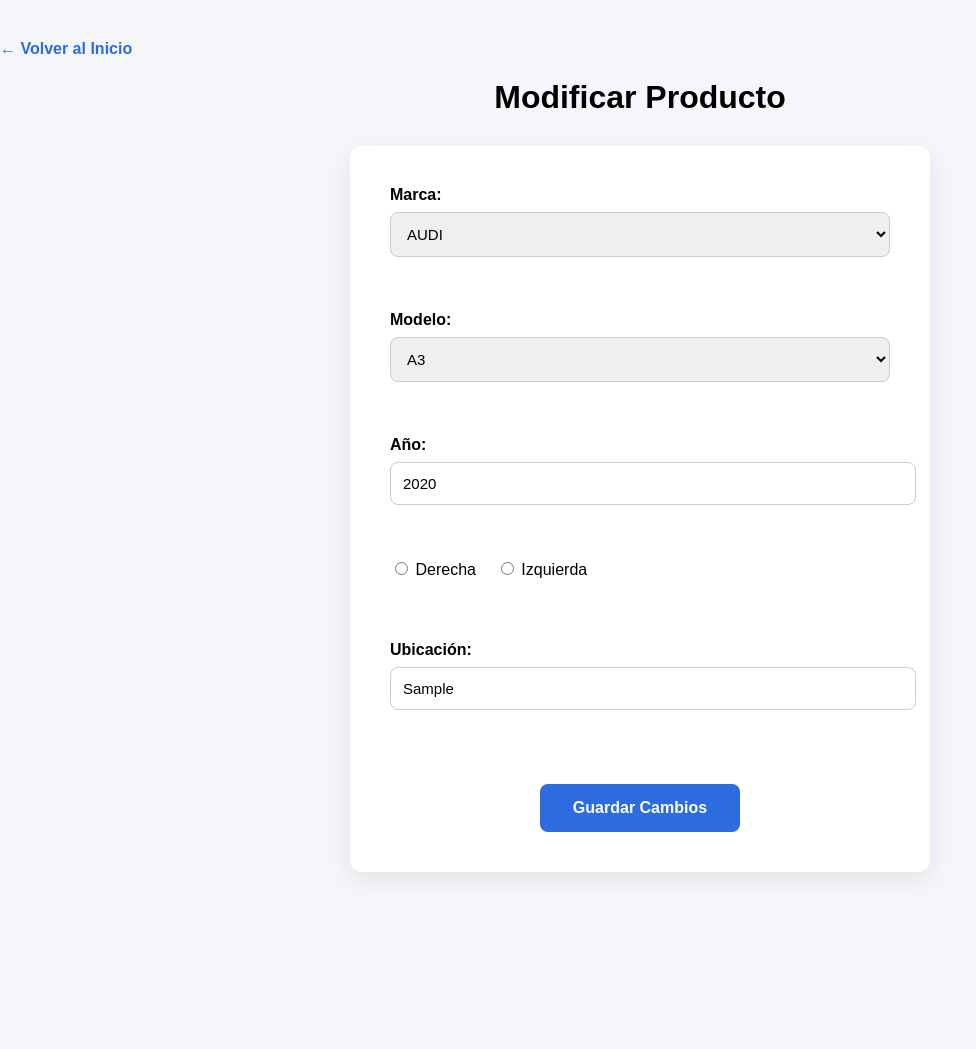
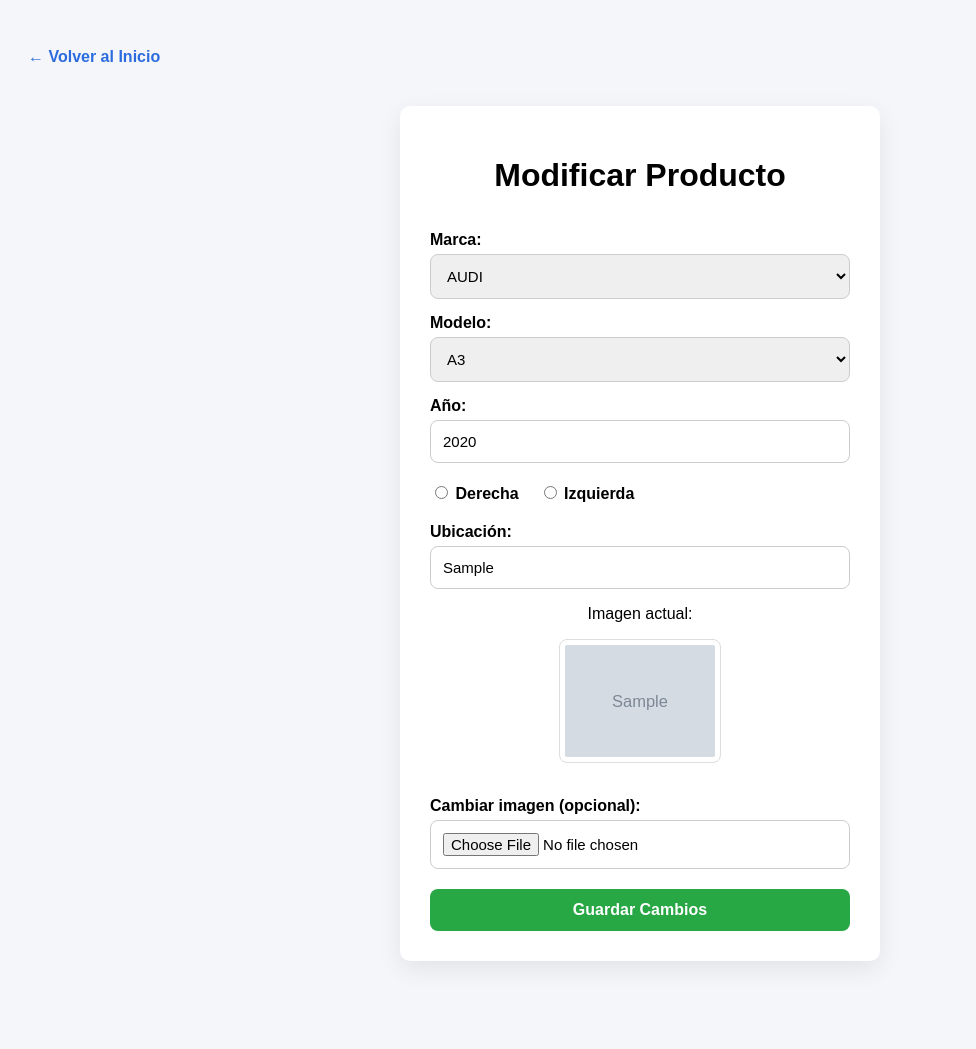
Before and after one commit to bayonabyte/Automotive-Headlight-Inventory-Management-System, a Flask app: page /editar/1 in a window 1280 px wide. Shown: the whole page, without its empty margins (0-976 px from the left). Before the commit the page ends 875 px from the top, so only its background shows below. Run offline with Flask 3, Linux system fonts and the light colour scheme; the visitor is signed in with stand-in values (Sample User, id 1); tables that the repository leaves empty hold one stand-in row (values such as "Sample post"); grey boxes marked "Sample" are stand-in pictures.

Commit message:
CSS improvements

```diff
--- a/app.py
+++ b/app.py
@@ -384,7 +384,6 @@ def registrar():
         modelos=modelos,
     )
 
-@app.route('/buscar', methods=['GET', 'POST'])
 @app.route('/buscar', methods=['GET'])
 def buscar():
     if "usuario" not in session:
@@ -429,7 +428,7 @@ def buscar():
     cursor.execute(query, params)
     productos = cursor.fetchall()
 
-    total_paginas = math.ceil(total_productos / productos_por_pagina)
+    total_paginas = max(1, math.ceil(total_productos / productos_por_pagina))
 
     conexion.close()
 
@@ -495,11 +494,11 @@ def editar(id):
 
     if request.method == "POST":
 
-        marca = request.form["marca"]
-        modelo = request.form["modelo"]
+        marca = request.form["marca"].strip().upper()
+        modelo = request.form["modelo"].strip().upper()
         anio = request.form["anio"]
         lado = request.form["lado"]
-        ubicacion = request.form["ubicacion"]
+        ubicacion = request.form["ubicacion"].strip().upper()
 
         nuevo_codigo = generar_codigo(marca, modelo, anio, lado)
 
@@ -517,7 +516,24 @@ def editar(id):
             conexion.close()
             return "Ya existe un producto con ese código."
 
-        if codigo_viejo != nuevo_codigo and imagen_vieja:
+        imagen = request.files.get("imagen")
+
+        if imagen and imagen.filename != "":
+
+            extension = os.path.splitext(imagen.filename)[1]
+            nombre_imagen = nuevo_codigo + extension
+
+            ruta = os.path.join("static/uploads", nombre_imagen)
+
+            if imagen_vieja:
+                ruta_vieja = os.path.join("static/uploads", imagen_vieja)
+                if os.path.exists(ruta_vieja):
+                    os.remove(ruta_vieja)
+
+            imagen.save(ruta)
+            imagen_vieja = nombre_imagen
+
+        elif codigo_viejo != nuevo_codigo and imagen_vieja:
 
             extension = os.path.splitext(imagen_vieja)[1]
 
@@ -531,10 +547,10 @@ def editar(id):
             imagen_vieja = nueva_imagen
 
         cursor.execute("""
-            UPDATE PRODUCTO
-            SET MARCA=?, MODELO=?, YEAR=?, LADO=?, UBICACION=?, CODIGO=?, IMAGEN=?
-            WHERE ID=?
-        """, (marca, modelo, anio, lado, ubicacion, nuevo_codigo, imagen_vieja, id))
+                    UPDATE PRODUCTO
+                    SET MARCA=?, MODELO=?, YEAR=?, LADO=?, UBICACION=?, CODIGO=?, IMAGEN=?
+                    WHERE ID=?
+                """, (marca, modelo, anio, lado, ubicacion, nuevo_codigo, imagen_vieja, id))
 
         conexion.commit()
         conexion.close()
@@ -595,6 +611,8 @@ def eliminar():
 
 @app.route("/eliminar_producto/<int:id>", methods=["POST"])
 def eliminar_producto(id):
+    if "usuario" not in session:
+        return redirect(url_for('login'))
     conexion = get_db()
     cursor = conexion.cursor()
 
--- a/static/style_buscar.css
+++ b/static/style_buscar.css
@@ -61,7 +61,7 @@ h1{
 .form_buscar button{
     padding:10px 20px;
     border:none;
-    background:#2d6cdf;
+    background:#3498db;
     color:white;
     border-radius:6px;
     cursor:pointer;
@@ -90,7 +90,7 @@ h1{
 }
 
 .filtros button{
-    background:#2d6cdf;
+    background:#3498db;
     color:white;
     border:none;
     cursor:pointer;
@@ -212,7 +212,6 @@ h1{
     /* filtros */
     .filtros{
         flex-direction:column;
-        align-items:stretch;
     }
 
     .filtros select,
--- a/static/style_editar.css
+++ b/static/style_editar.css
@@ -1,92 +1,66 @@
 body {
     font-family: Arial, sans-serif;
     background-color: #f4f6f9;
-    margin: 0;
-    padding: 40px 0;
-}
-
-/* Formulario */
-form {
-    background: white;
-    width: 500px;
-    margin: auto;
-    padding: 40px;
-    border-radius: 12px;
-    box-shadow: 0 8px 25px rgba(0,0,0,0.08);
+    padding: 40px 20px;
 }
 
 h1 {
-    text-align: center;
-    margin-bottom: 30px;
+ text-align: center;
 }
 
-/* Espaciado vertical ordenado */
-form > * {
-    display: block;
-    width: 100%;
-    margin-bottom: 18px;
+.registrar-container {
+    max-width: 420px;
+    margin: 40px auto;
+    padding: 30px;
+    background: white;
+    border-radius: 10px;
+    box-shadow: 0 8px 25px rgba(0, 0, 0, 0.08);
 }
 
-/* Labels */
-label {
-    margin-bottom: 8px;
-    font-weight: bold;
+form {
+    display: flex;
+    flex-direction: column;
 }
 
-/* Inputs y selects */
-input[type="text"],
-input[type="number"],
+label {
+    margin-top: 15px;
+    margin-bottom: 5px;
+    font-weight: 600;
+}
+
+input,
 select {
+    width: 100%;
     padding: 12px;
     border-radius: 8px;
     border: 1px solid #ccc;
     font-size: 15px;
-    outline: none;
-    transition: 0.2s;
+    box-sizing: border-box;
 }
 
-/* Focus azul igual que registrar */
-input:focus,
-select:focus {
-    border-color: #2d6cdf;
-    box-shadow: 0 0 0 3px rgba(45,108,223,0.1);
+button {
+    margin-top: 20px;
+    padding: 12px;
+    border-radius: 8px;
+    border: none;
+    background-color: #28a745;
+    color: white;
+    font-size: 16px;
+    cursor: pointer;
+    font-weight: bold;
 }
-
-/* Radios alineados */
 .radio-group {
     display: flex;
     gap: 20px;
-    align-items: center;
+    margin-top: 5px;
 }
 
-.radio-group label {
-    font-weight: normal;
+input[type="radio"] {
+    width: auto;
 }
 
-/* Botón */
-button {
-    display: block;
-    width: 200px;
-    margin: 20px auto 0;
-    padding: 15px;
-    border: none;
-    border-radius: 8px;
-    background-color: #2d6cdf;
-    color: white;
-    font-size: 16px;
-    font-weight: bold;
-    cursor: pointer;
-    transition: 0.2s;
-}
-
-button:hover {
-    background-color: #1f4fbf;
-    transform: translateY(-2px);
-}
-
-/* Mensajes */
 .success {
-    width: 500px;
+    max-width: 420px;
     margin: 0 auto 20px auto;
     background: #d4edda;
     color: #155724;
@@ -96,7 +70,7 @@ button:hover {
 }
 
 .error {
-    width: 500px;
+    max-width: 420px;
     margin: 0 auto 20px auto;
     background: #f8d7da;
     color: #721c24;
@@ -110,3 +84,14 @@ button:hover {
     font-weight: bold;
     color: #2d6cdf;
 }
+
+.imagen-actual {
+    text-align: center;
+    margin-bottom: 15px;
+}
+
+.imagen-actual img {
+    border-radius: 8px;
+    border: 1px solid #ddd;
+    padding: 5px;
+}
--- a/static/style_eliminar.css
+++ b/static/style_eliminar.css
@@ -27,6 +27,7 @@ button {
     border-radius: 6px;
     border: none;
     cursor: pointer;
+    margin-top: 10px;
 }
 
 button[type="submit"] {
--- a/static/style_modificar.css
+++ b/static/style_modificar.css
@@ -41,7 +41,7 @@ button {
     border-radius: 6px;
     cursor: pointer;
     font-size: 14px;
-    margin-left: 5px;
+    margin-top: 10px;
 }
 
 button:hover {
@@ -100,4 +100,5 @@ tr:hover {
     text-decoration: none;
     font-weight: bold;
     color: #2d6cdf;
+    padding: 6px;
 }
--- a/static/style_registrar.css
+++ b/static/style_registrar.css
@@ -43,7 +43,7 @@ button {
     padding: 12px;
     border-radius: 8px;
     border: none;
-    background-color: #007bff;
+    background-color: #3498db;
     color: white;
     font-size: 16px;
     cursor: pointer;
--- a/templates/buscar.html
+++ b/templates/buscar.html
@@ -5,6 +5,7 @@
     <meta name="viewport" content="width=device-width, initial-scale=1.0">
     <title>Buscar producto</title>
     <link rel="stylesheet" href="../static/style_buscar.css" />
+    <link rel="icon" href="../static/logo_web.png" type="image/png">
 </head>
 <body>
     <div class="back">
@@ -24,7 +25,7 @@
             <button type="submit">Buscar</button>
             <div class="filtros">
                 <select name="marca">
-                    <option value="">Marca</option>
+                    <option value="">Seleccione una marca</option>
                     {% for nombre, codigo in marcas.items() %}
                         <option value="{{ nombre }}" {% if marca == nombre %}selected{% endif %}>
                             {{ nombre }}
@@ -33,7 +34,7 @@
                 </select>
 
                 <select name="anio">
-                    <option value="">Año</option>
+                    <option value="">Seleccione un año</option>
                     {% for a in range(2000, anio_actual + 1) %}
                         <option value="{{ a }}" {% if anio|string == a|string %}selected{% endif %}>
                             {{ a }}
--- a/templates/editar.html
+++ b/templates/editar.html
@@ -5,17 +5,17 @@
     <meta name="viewport" content="width=device-width, initial-scale=1.0">
     <title>Editar Producto</title>
     <link rel="stylesheet" href="../static/style_editar.css" />
+    <link rel="icon" href="../static/logo_web.png" type="image/png">
 </head>
 <body>
 
     <div class="back">
-    <a href="index">← Volver al Inicio</a>
+        <a href="{{ url_for('index') }}">← Volver al Inicio</a>
     </div>
 
+    <div class="registrar-container">
         <h1>Modificar Producto</h1>
-
-<form method="post">
-
+        <form method="post" enctype="multipart/form-data">
             <label>Marca:</label>
             <select name="marca" id="marca" required>
                 {% for marca in marcas %}
@@ -26,17 +26,11 @@
                 {% endfor %}
             </select>
 
-    <br><br>
-
             <label>Modelo:</label>
             <select name="modelo" id="modelo" required></select>
 
-    <br><br>
-
             <label>Año:</label>
             <input type="number" name="anio" value="{{ producto[3] }}" required>
-
-    <br><br>
 
             <div class="radio-group">
                 <label>
@@ -52,16 +46,24 @@
                 </label>
             </div>
 
-    <br><br>
-
             <label>Ubicación:</label>
             <input type="text" name="ubicacion"
                    value="{{ producto[5] }}" required>
 
-    <br><br>
+            <div class="imagen-actual">
+                <p>Imagen actual:</p>
+                <img src="{{ url_for('static', filename='uploads/' + producto['IMAGEN']) }}" width="150">
+            </div>
+
+            <label>Cambiar imagen (opcional):</label>
+            <input type="file" name="imagen" accept="image/*">
+
 
             <button type="submit">Guardar Cambios</button>
         </form>
+
+    </div>
+
 
 <script>
 const modelos = {{ modelos | tojson }};
--- a/templates/eliminar.html
+++ b/templates/eliminar.html
@@ -5,6 +5,7 @@
     <meta name="viewport" content="width=device-width, initial-scale=1.0">
     <title>Eliminar Producto</title>
     <link rel="stylesheet" href="../static/style_eliminar.css" />
+    <link rel="icon" href="../static/logo_web.png" type="image/png">
 </head>
 <body>
 
--- a/templates/index.html
+++ b/templates/index.html
@@ -5,6 +5,7 @@
     <meta name="viewport" content="width=device-width, initial-scale=1.0">
     <title>Sistema de Gestión de inventario</title>
     <link rel="stylesheet" href="../static/style_index.css" />
+    <link rel="icon" href="../static/logo_web.png" type="image/png">
 </head>
 <body>
     <header class="navbar">
--- a/templates/login.html
+++ b/templates/login.html
@@ -5,6 +5,7 @@
     <meta name="viewport" content="width=device-width, initial-scale=1.0">
     <title>Iniciar sesión</title>
     <link rel="stylesheet" href="../static/style_login.css">
+    <link rel="icon" href="../static/logo_web.png" type="image/png">
 </head>
 <body>
     <div class="login-container">
--- a/templates/modificar.html
+++ b/templates/modificar.html
@@ -5,9 +5,9 @@
     <meta name="viewport" content="width=device-width, initial-scale=1.0">
     <title>Modificar Producto</title>
     <link rel="stylesheet" href="../static/style_modificar.css" />
+    <link rel="icon" href="../static/logo_web.png" type="image/png">
 </head>
 <body>
-
     <div class="back">
         <a href="index">← Volver al Inicio</a>
     </div>
@@ -16,7 +16,6 @@
     <div class="contenedor-vacio">
         <div class="caja-mensaje">
             <h2>{{ mensaje }}</h2>
-        <a href="/" class="btn-volver">Volver al inicio</a>
         </div>
     </div>
     {% endif %}
--- a/templates/registrar.html
+++ b/templates/registrar.html
@@ -5,6 +5,7 @@
     <meta name="viewport" content="width=device-width, initial-scale=1.0">
     <title>Registrar</title>
     <link rel="stylesheet" href="../static/style_registrar.css" />
+    <link rel="icon" href="../static/logo_web.png" type="image/png">
 </head>
 <body>
     <div class="back">
```
Also changed, not shown: static/logo_web.png (added). Lines whose indentation alone changed are shown as unchanged.
